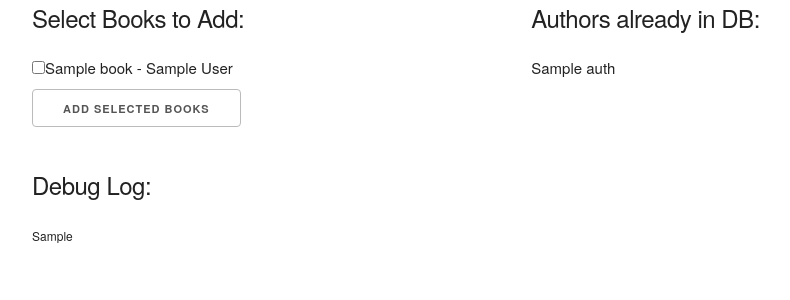
After one commit to cthors/ISBN-to-db, a Flask app: template app/templates/books_manual_list.html in a window 1280 px wide. The commit adds this page. Shown: the top 300 px of the page, without its empty margins (128-918 px from the left). Run offline with Flask 2, Linux system fonts and the light colour scheme; the template is opened without the code that fills it: most values are stand-ins (such as "Sample title", 1, 10 or a date in 2020).

Commit message:
last commit for manual add (before branch)

```diff
--- a/app/models.py
+++ b/app/models.py
@@ -2,7 +2,7 @@ from app import db
 
 class Book(db.Model):
 	_id = db.Column(db.Integer, primary_key=True, unique=True)
-	_bookId = db.Column(db.String(20), unique=True, nullable=False)
+	_bookId = db.Column(db.String(20), unique=True, nullable=True)
 	_bookJson = db.Column(db.String(7000), unique=False, nullable=True)
 	_workJson = db.Column(db.String(7000), unique=False, nullable=True)
 	_title = db.Column(db.String(200), unique=False, nullable=True)
@@ -26,7 +26,7 @@ class Book(db.Model):
 
 class Author(db.Model):
 	_id = db.Column(db.Integer, primary_key=True, unique=True)
-	_authorId = db.Column(db.String(20), unique=True, nullable=False)
+	_authorId = db.Column(db.String(20), unique=True, nullable=True)
 	_json = db.Column(db.String(7000), unique=False, nullable=True)
 	_name = db.Column(db.String(7000), unique=False, nullable=True)
 	# relationships:
--- /dev/null
+++ b/app/templates/books_manual_list.html
@@ -0,0 +1,29 @@
+{% extends "base.html" %}
+
+{% block content %}
+<div class="row">
+
+	<div class="one-half column">
+		<h5>Select Books to Add:</h5>
+		<form action="/manual_books_add" method="get">
+			{% for book in gBooks %}
+			<input type="checkbox" selected="selected">{{book['title']}} - {{book['authors']}}<br />
+			{% endfor %}
+			<input type="submit" value="Add Selected Books" />
+		</form>
+	</div>
+
+	<div class="one-half column">
+		<h5>Authors already in DB:</h5>
+		{% for auth in allAuths %}
+			{{auth}}<br />
+		{% endfor %}
+	</div>
+</div>
+
+<div class="row">
+	<h5>Debug Log:</h5>
+	<small>{{debugLog}}</small>
+</div>
+
+{% endblock %}
--- a/app/templates/list_added.html
+++ b/app/templates/list_added.html
@@ -10,6 +10,10 @@
 	<form action="/manual_authors" method="get">
 		<input type="hidden" value="{{gBookIds}}" name="gbooks">
 		<input type="submit" value="Manual Input - Authors">
+	</form>
+	<form action="/manual_books" method="get">
+		<input type="hidden" value="{{gBookIds}}" name="gbooks">
+		<input type="submit" value="Manual Input - Books">
 	</form>
 	{{ bookTable.makeBookTable(gBooks) }}
 
```
Also changed, not shown: app/addManual.py (+31 -5 lines), app/routes.py (+18 -5 lines), sh_lib.db.
